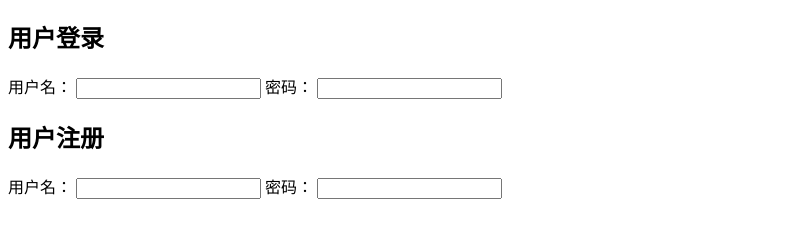
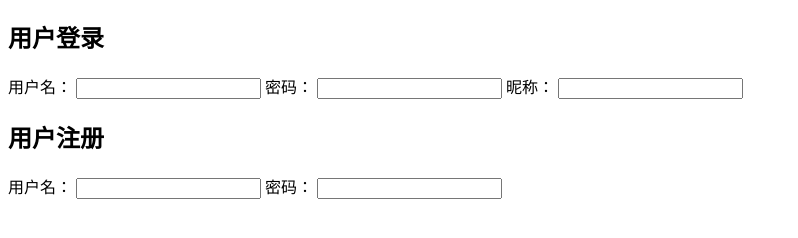
Before and after one commit to ajay-yang/demo, a plain HTML site: page index.html in a window 1280 px wide. Shown: the part 70-308 px from the top of the page, without its empty margins (0-798 px from the left). Drawn offline with Linux system fonts and the light colour scheme.

Commit message:
登录优化--唐僧

```diff
--- a/index.html
+++ b/index.html
@@ -14,6 +14,8 @@
 				<input type="text" />
 				密码：
 				<input type="text" />
+				昵称：
+				<input type="text" />
 			</form>
 		</div>
 		<!--猴子开发-->
```
